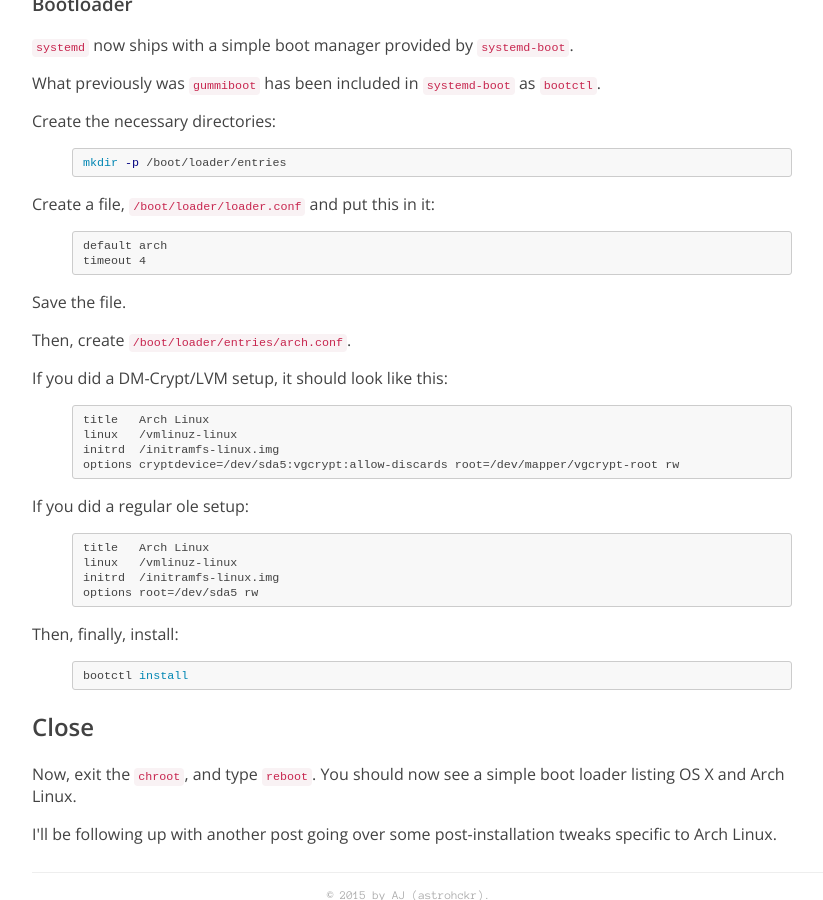
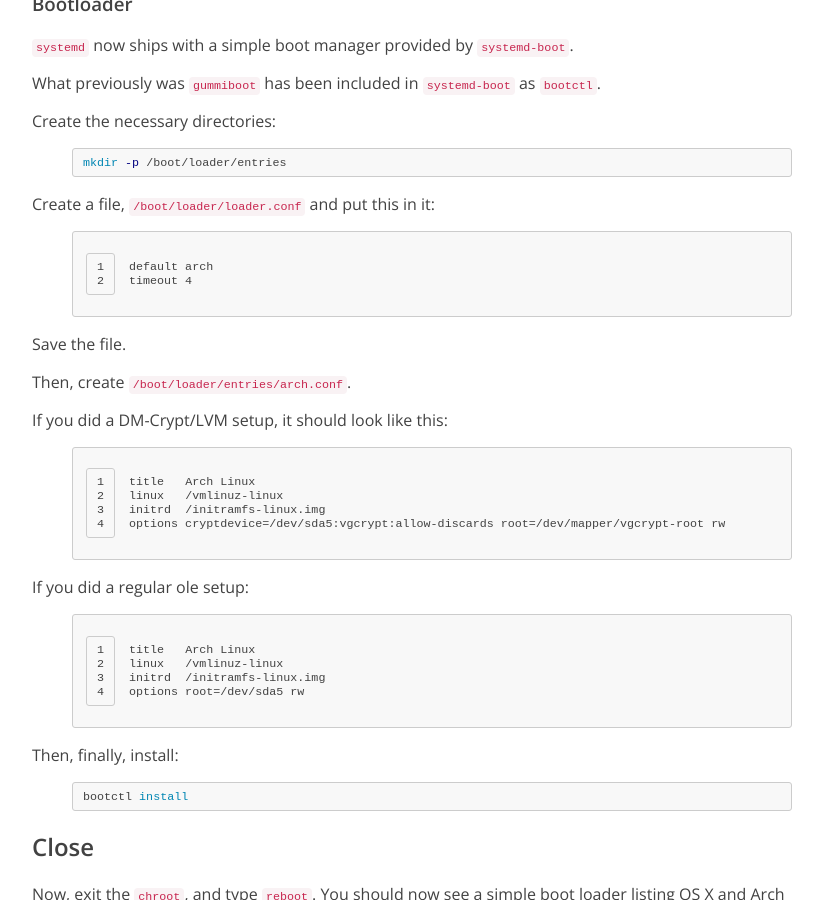
Before and after one commit to bitjockey42/astrohckr.github.io, a Jekyll site: the page built from _posts/2015-12-05-triple-boot-os-x-windows-81-and-arch-linux-on-2012-retina-macbook-pro.markdown, in a window 1280 px wide and 900 px high, scrolled down 7886 px. Shown: the whole window, without its empty margins (208-1031 px from the left). Built offline with Jekyll 4.4.1, drawn with Linux system fonts in a browser that asks for light colours; some web fonts are replaced; comment, search, counter and statistics services are not loaded.

Commit message:
Fixed typos

```diff
--- a/_posts/2015-12-05-triple-boot-os-x-windows-81-and-arch-linux-on-2012-retina-macbook-pro.markdown
+++ b/_posts/2015-12-05-triple-boot-os-x-windows-81-and-arch-linux-on-2012-retina-macbook-pro.markdown
@@ -288,7 +288,7 @@
 
 Create a file, `/boot/loader/loader.conf` and put this in it:
 
-{% highlight text lineos=table %}
+{% highlight text linenos=table %}
 default arch
 timeout 4
 {% endhighlight %}
@@ -299,7 +299,7 @@
 
 If you did a DM-Crypt/LVM setup, it should look like this:
 
-{% highlight text lineos=table %}
+{% highlight text linenos=table %}
 title	Arch Linux
 linux	/vmlinuz-linux
 initrd	/initramfs-linux.img
@@ -308,7 +308,7 @@
 
 If you did a regular ole setup:
 
-{% highlight text lineos=table %}
+{% highlight text linenos=table %}
 title	Arch Linux
 linux	/vmlinuz-linux
 initrd	/initramfs-linux.img
```
